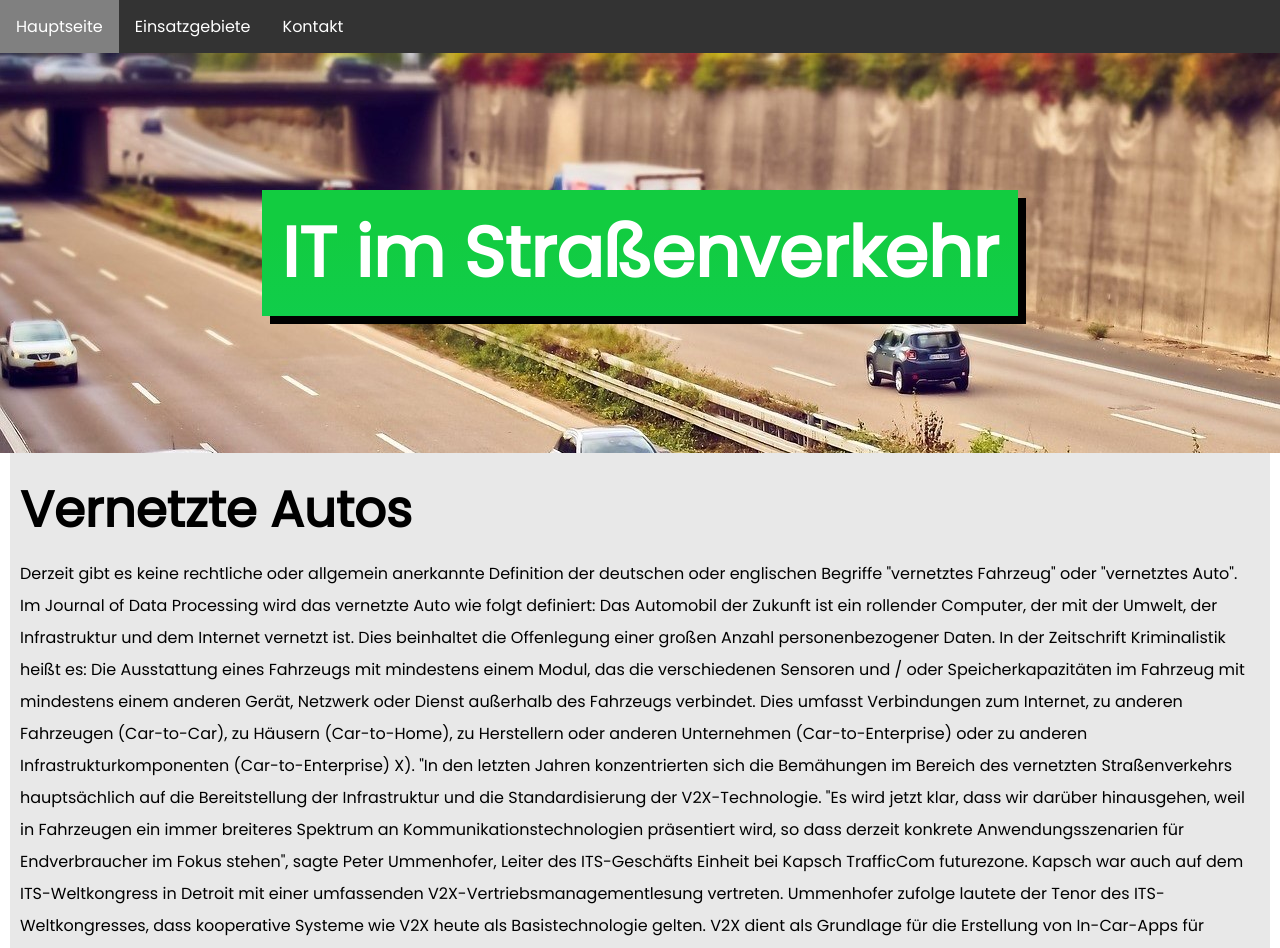
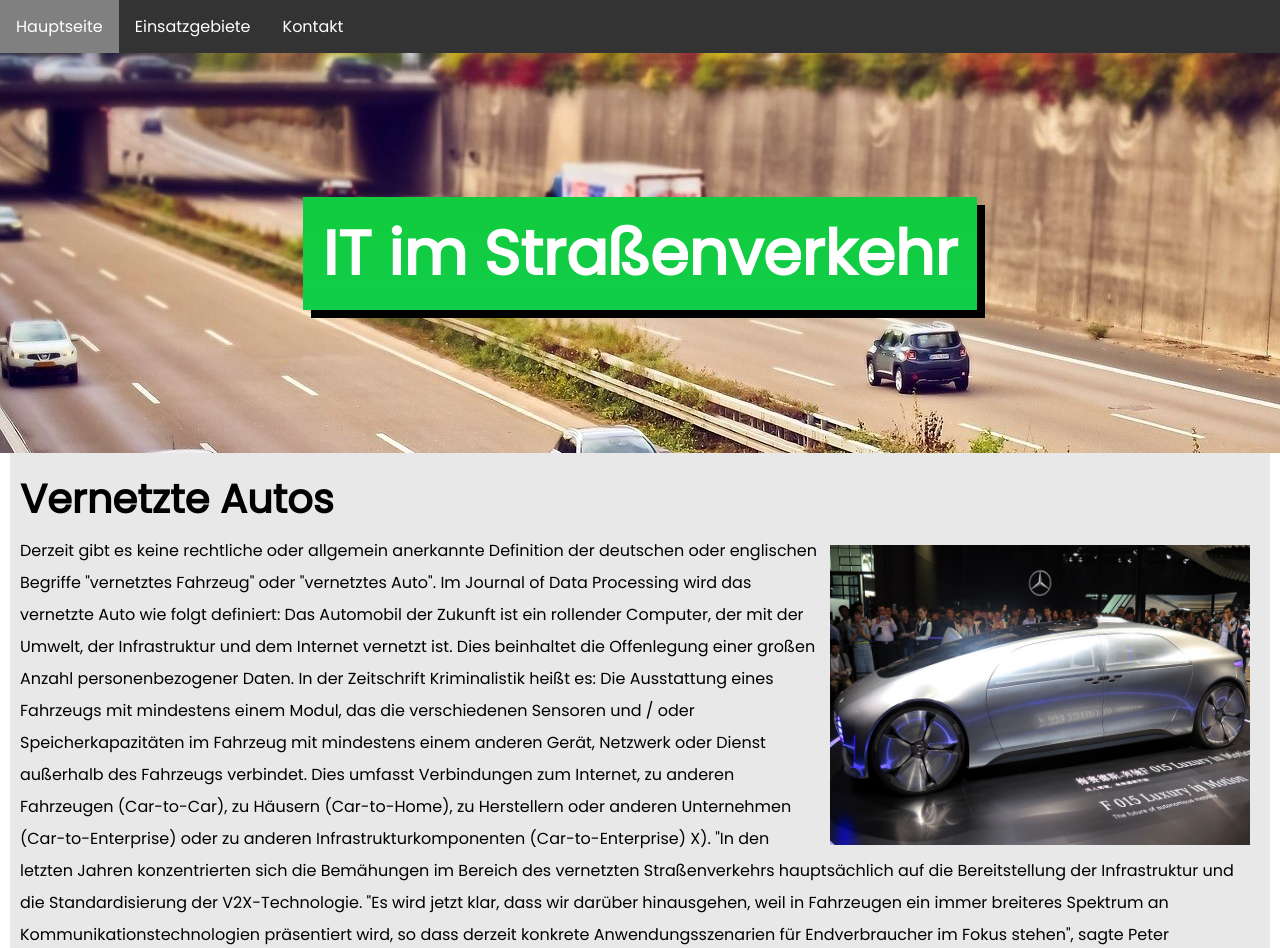
Before and after one commit to ProgrammeYourself/MEDTWeb, a plain HTML site: page straßenverkehr.html in a window 1280 px wide. Shown: the top 948 px of the page. Drawn offline with Linux system fonts and the light colour scheme.

Commit message:
rewrite styles

```diff
--- a/straßenverkehr.html
+++ b/straßenverkehr.html
@@ -5,31 +5,9 @@
     <title>IT WebBase - Alles rund ums Thema IT!</title>
     <link href="style\zentrale.css" rel="stylesheet">
     <meta charset="utf-8">
-	<style>
-        h1,
-        h2,
-        h3,
-        h4,
-        h5,
-        h6 {
-            margin: 10px 0 10px 0;
-        }
-
-        p {
-            line-height: 2em;
-        }
-	</style>
 </head>
 
 <body>
-    <main>
-        <header style="background-image: url(img/Straßenverkehr2.jpg);">
-            <div style="display: flex; justify-content: center; align-items: center; height: 50vh;">
-                <div style="text-align: center; background: linear-gradient(180deg,#12cc40 30.12%,#0ecf58 192.47%); padding: 0 20px 0 20px; box-shadow: 8px 8px black;">
-                    <h1 style="font-size: 70px; color: white;">IT im Straßenverkehr</h1>
-                </div>
-            </div>
-        </header>
     <nav>
         <ul>
             <li>
@@ -46,35 +24,39 @@
             <li><a href="kontakt.html ">Kontakt</a></li>
         </ul>
     </nav>
-        <section id="main-content">
+
+    <main>
+        <section class="subpage_top" id="straßenverkehr_top" style="background-image: url(img/Straßenverkehr2.jpg);">
             <div>
-                <h2 style="font-size: 50px; ">Vernetzte Autos</h2>
+                <div style="background: linear-gradient(180deg,#12cc40 30.12%,#0ecf58 192.47%);">
+                    <h1 style="color: white;">IT im Straßenverkehr</h1>
+                </div>
+            </div>
+        </section>
+
+        <section class="subpage_main">
+            <div>
+                <h2>Vernetzte Autos</h2>
+                <img src="img\auto_der_zukunft.jpg" alt="Das Auto der Zukunft" style="width: 420px; height: 300px; float: right; margin: 10px;">
                 <p>
-					Derzeit gibt es keine rechtliche oder allgemein anerkannte Definition der deutschen oder englischen Begriffe "vernetztes Fahrzeug" oder "vernetztes Auto".
-					Im Journal of Data Processing wird das vernetzte Auto wie folgt definiert: Das Automobil der Zukunft ist ein rollender Computer, der mit der Umwelt, der Infrastruktur
-					und dem Internet vernetzt ist. Dies beinhaltet die Offenlegung einer großen Anzahl personenbezogener Daten. In der Zeitschrift Kriminalistik heißt es:
-					Die Ausstattung eines Fahrzeugs mit mindestens einem Modul, das die verschiedenen Sensoren und / oder Speicherkapazitäten im Fahrzeug mit mindestens einem anderen Gerät,
-					Netzwerk oder Dienst außerhalb des Fahrzeugs verbindet. Dies umfasst Verbindungen zum Internet, zu anderen Fahrzeugen (Car-to-Car), zu Häusern (Car-to-Home),
-					zu Herstellern oder anderen Unternehmen (Car-to-Enterprise) oder zu anderen Infrastrukturkomponenten (Car-to-Enterprise) X). "In den letzten Jahren konzentrierten sich die
-					Bemähungen im Bereich des vernetzten Straßenverkehrs hauptsächlich auf die Bereitstellung der Infrastruktur und die Standardisierung der V2X-Technologie.
-					"Es wird jetzt klar, dass wir darüber hinausgehen, weil in Fahrzeugen ein immer breiteres Spektrum an Kommunikationstechnologien präsentiert wird, so dass derzeit konkrete
-					Anwendungsszenarien für Endverbraucher im Fokus stehen", sagte Peter Ummenhofer, Leiter des ITS-Geschäfts Einheit bei Kapsch TrafficCom futurezone. Kapsch war auch auf dem
-					ITS-Weltkongress in Detroit mit einer umfassenden V2X-Vertriebsmanagementlesung vertreten. Ummenhofer zufolge lautete der Tenor des ITS-Weltkongresses,
-					dass kooperative Systeme wie V2X heute als Basistechnologie gelten. V2X dient als Grundlage für die Erstellung von In-Car-Apps für vernetzte Fahrzeuge oder
-					Verkehrsmanagementlösungen. Autonome Fahrzeuge werden teilweise auch auf V2X basieren.Mit den Innovationen, die V2X bringen wird, stellt sich die Frage, wie Treiber solche
-					V2X-Dienste überhaupt akzeptieren und ob diese zusätzlichen Funktionen viele, insbesondere ältere Treiber, nicht überwältigen werden.
-					"Das klingt alles viel komplizierter als es tatsächlich ist", sagt Ummenhofer. "Man muss definitiv kein IT-Techniker sein, um diese Dienste nutzen zu können."
-					Ein Beispiel: In der kalten Jahreszeit fahren Sie auf einer Straße. Die Fahrbahn ist einige Kilometer weiter vereist. Ein Auto, dessen Sensoren das Glatteis bereits
-					registriert haben, kommt auf Sie zu und warnt mit V2X, dass auf dem nächsten Straßenabschnitt Rutschgefahr besteht. Dies wird dem Fahrer durch einen subtilen Hinweis angezeigt.
-					"Von der gesamten V2X-Technologie, die dahinter steckt, merkt man kaum etwas als Lenker", fasst Ummenhofer zusammen. Um die Fahrer nicht zu überfordern, sollten solche
-					Dienste auch langsam und schrittweise eingeführt werden.
+                    Derzeit gibt es keine rechtliche oder allgemein anerkannte Definition der deutschen oder englischen Begriffe "vernetztes Fahrzeug" oder "vernetztes Auto". Im Journal of Data Processing wird das vernetzte Auto wie folgt definiert: Das Automobil der Zukunft
+                    ist ein rollender Computer, der mit der Umwelt, der Infrastruktur und dem Internet vernetzt ist. Dies beinhaltet die Offenlegung einer großen Anzahl personenbezogener Daten. In der Zeitschrift Kriminalistik heißt es: Die Ausstattung
+                    eines Fahrzeugs mit mindestens einem Modul, das die verschiedenen Sensoren und / oder Speicherkapazitäten im Fahrzeug mit mindestens einem anderen Gerät, Netzwerk oder Dienst außerhalb des Fahrzeugs verbindet. Dies umfasst Verbindungen
+                    zum Internet, zu anderen Fahrzeugen (Car-to-Car), zu Häusern (Car-to-Home), zu Herstellern oder anderen Unternehmen (Car-to-Enterprise) oder zu anderen Infrastrukturkomponenten (Car-to-Enterprise) X). "In den letzten Jahren konzentrierten
+                    sich die Bemähungen im Bereich des vernetzten Straßenverkehrs hauptsächlich auf die Bereitstellung der Infrastruktur und die Standardisierung der V2X-Technologie. "Es wird jetzt klar, dass wir darüber hinausgehen, weil in Fahrzeugen
+                    ein immer breiteres Spektrum an Kommunikationstechnologien präsentiert wird, so dass derzeit konkrete Anwendungsszenarien für Endverbraucher im Fokus stehen", sagte Peter Ummenhofer, Leiter des ITS-Geschäfts Einheit bei Kapsch TrafficCom
+                    futurezone. Kapsch war auch auf dem ITS-Weltkongress in Detroit mit einer umfassenden V2X-Vertriebsmanagementlesung vertreten. Ummenhofer zufolge lautete der Tenor des ITS-Weltkongresses, dass kooperative Systeme wie V2X heute als
+                    Basistechnologie gelten. V2X dient als Grundlage für die Erstellung von In-Car-Apps für vernetzte Fahrzeuge oder Verkehrsmanagementlösungen. Autonome Fahrzeuge werden teilweise auch auf V2X basieren.Mit den Innovationen, die V2X bringen
+                    wird, stellt sich die Frage, wie Treiber solche V2X-Dienste überhaupt akzeptieren und ob diese zusätzlichen Funktionen viele, insbesondere ältere Treiber, nicht überwältigen werden. "Das klingt alles viel komplizierter als es tatsächlich
+                    ist", sagt Ummenhofer. "Man muss definitiv kein IT-Techniker sein, um diese Dienste nutzen zu können." Ein Beispiel: In der kalten Jahreszeit fahren Sie auf einer Straße. Die Fahrbahn ist einige Kilometer weiter vereist. Ein Auto,
+                    dessen Sensoren das Glatteis bereits registriert haben, kommt auf Sie zu und warnt mit V2X, dass auf dem nächsten Straßenabschnitt Rutschgefahr besteht. Dies wird dem Fahrer durch einen subtilen Hinweis angezeigt. "Von der gesamten
+                    V2X-Technologie, die dahinter steckt, merkt man kaum etwas als Lenker", fasst Ummenhofer zusammen. Um die Fahrer nicht zu überfordern, sollten solche Dienste auch langsam und schrittweise eingeführt werden.
                 </p>
-				<h2 style="font-size: 50px; ">So könnte das Auto der Zukunft aussehen:</h2>
-				<img src="img\auto_der_zukunft.jpg">
             </div>
         </section>
 
     </main>
+
     <footer>
         <div>
             <p class="footer ">
--- a/style/basis.css
+++ b/style/basis.css
@@ -30,13 +30,58 @@ body {
     padding-top: 53px;
 }
 
-header {
-    background-color: lightgrey;
+.subpage_top h1 {
+    margin: 10px 0;
+}
+
+.subpage_main h2,
+.subpage_main h3,
+.subpage_main h4,
+.subpage_main h5,
+.subpage_main h6 {
+    margin: 20px 0;
+}
+
+h1 {
+    font-size: 65px;
 }
 
 h2 {
     font-size: 40px;
 }
+
+h3 {
+    font-size: 25px;
+}
+
+h4 {
+    font-size: 17px;
+}
+
+
+/*= section styles =*/
+
+.subpage_top>div {
+    display: flex;
+    justify-content: center;
+    align-items: center;
+    height: 50vh;
+}
+
+.subpage_top>div>div {
+    text-align: center;
+    box-shadow: 8px 8px black;
+    padding: 0 20px 0 20px;
+}
+
+.subpage_top>div>div>h1 {
+    font-size: 62px;
+}
+
+.subpage_main>div {
+    line-height: 2em;
+}
+
 
 /* === INDEX.HTML === */
 
@@ -52,6 +97,11 @@ main {
     padding: 20px;
 }
 
+.subpage_main>div {
+    background-color: #e8e8e8;
+    margin: 0 10px 10px 10px;
+    padding: 10px;
+}
 
 #mehrlesen {
     color: white !important;
@@ -71,20 +121,3 @@ main {
     border-radius: 20px;
     transition: all 0.4s ease 0s;
 }
-
-
-/* === MEDIZIN.HTML === */
-
-
-/* === STRASSENVERKEHR.HTML === */
-
-
-/* === EISENBAHN:HTML === */
-
-#main-content > div {
-    background-color: #e8e8e8;
-    margin: 0 10px 10px 10px;
-    padding: 10px;
-}
-
-/* === KONTAK.HTML === */
```
Also changed, not shown: eisenbahn.html (+71 -177 lines), index.html (+7 -14 lines), medizin.html (+19 -38 lines). Lines whose indentation alone changed are shown as unchanged.
